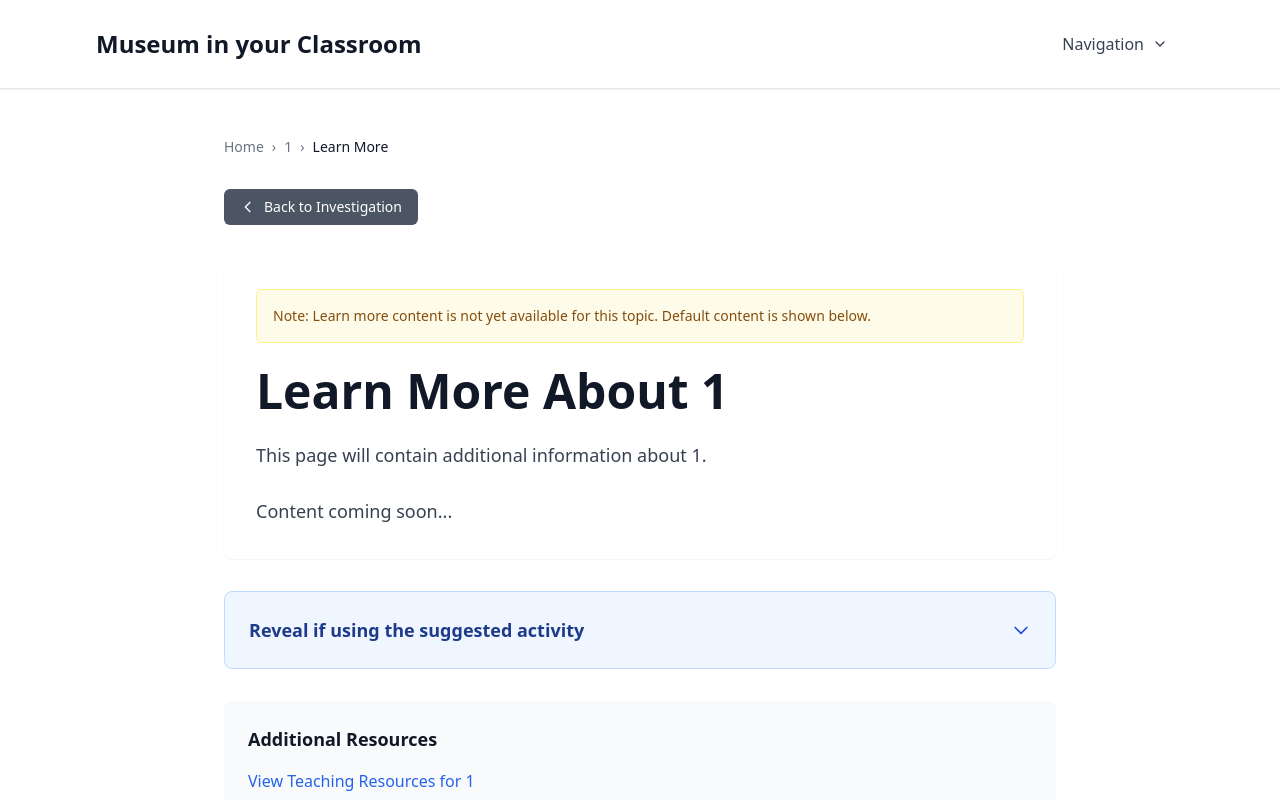
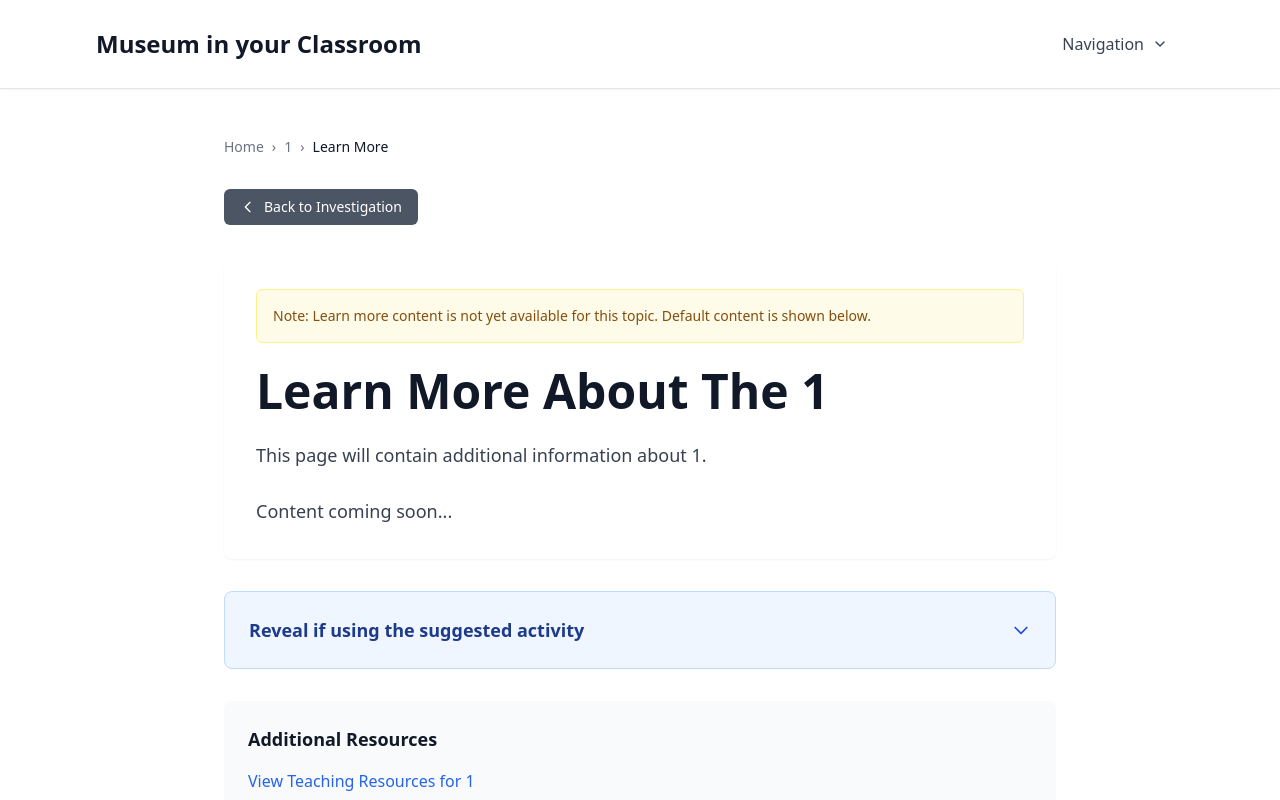
Before and after one commit to jonfrank/rosie-project, a React (Vite) app: page /topic/1/learn-more in a window 1280 px wide. Shown: the top 800 px of the page. Built offline with nearby package versions, Linux system fonts and the light colour scheme.

Commit message:
Update learn more page titles to include 'The'
- Changed titles from 'Learn More About...' to 'Learn More About The...'
- Updated all three topic pages: Women's Land Army, Junior Salvage Stewards, and Scouts
- Ensures consistent title formatting across all learn more pages

```diff
--- a/src/pages/LearnMore.jsx
+++ b/src/pages/LearnMore.jsx
@@ -101,7 +101,7 @@ const LearnMore = () => {
           <div>
             {/* Page Title */}
             <div className="prose prose-lg max-w-none mb-6">
-              <h1>Learn More About {topicTitle}</h1>
+              <h1>Learn More About The {topicTitle}</h1>
             </div>
 
             {/* Summary Section - Two Column Layout like Grace introduction */}
@@ -344,7 +344,7 @@ const LearnMore = () => {
           <div>
             {/* Page Title */}
             <div className="prose prose-lg max-w-none mb-6">
-              <h1>Learn More About Junior Salvage Stewards</h1>
+              <h1>Learn More About The Junior Salvage Stewards</h1>
             </div>
 
             {/* Summary Section - Two Column Layout like Grace introduction */}
@@ -556,7 +556,7 @@ As dustbins mean to me"
             </div>
 
             <div className="prose prose-lg max-w-none">
-              <h1>Learn More About {topicTitle}</h1>
+              <h1>Learn More About The {topicTitle}</h1>
               <p>This page will contain additional information about {topicTitle}.</p>
               <p>Content coming soon...</p>
             </div>
```
